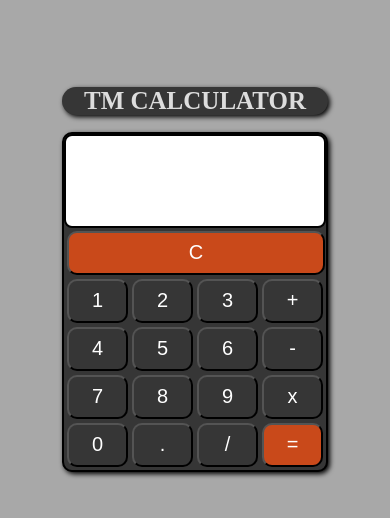
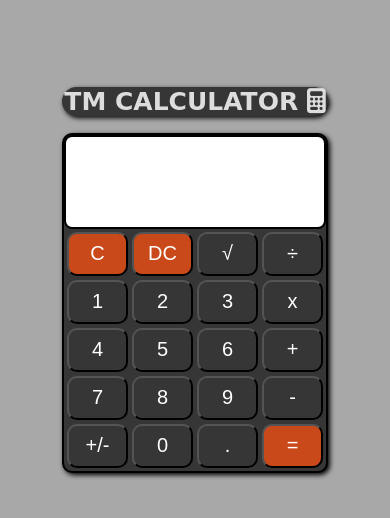
Before and after one commit to Tmmahi/calculator, a plain HTML site: page index.html in a window 390 px wide. Drawn offline with Linux system fonts and the light colour scheme; a web font is replaced by a local one.

Commit message:
dfauhdiu

```diff
--- a/index.html
+++ b/index.html
@@ -7,39 +7,48 @@
   <meta name="viewport" content="width=device-width, initial-scale=1.0">
   <title>calculator</title>
   <link rel="stylesheet" href="style.css">
+  <script src="https://kit.fontawesome.com/8f3d8b9470.js" crossorigin="anonymous"></script>
+  <link rel="preconnect" href="https://fonts.googleapis.com">
+  <link rel="preconnect" href="https://fonts.gstatic.com" crossorigin>
+  <link href="https://fonts.googleapis.com/css2?family=Rampart+One&display=swap" rel="stylesheet">
 </head>
 
 <body>
   <div class="container">
-    <h1>TM CALCULATOR</h1>
+    <h1>TM CALCULATOR <i class="fas fa-calculator"></i></h1>
     <div class="calculator">
       <input type="text" name="screen" id="screen">
       <table>
-        <tr>
+        <tr class="clearcontainer">
           <td><button class="clear">C</button></td>
+          <td><button class="clear">DC</button></td>
+          <td><button>√</button></td>
+          <td><button>÷</button></td>
         </tr>
         <tr>
           <td><button>1</button></td>
           <td><button>2</button></td>
           <td><button>3</button></td>
-          <td><button>+</button></td>
+          <td><button>x</button></td>
+
         </tr>
         <tr>
           <td><button>4</button></td>
           <td><button>5</button></td>
           <td><button>6</button></td>
-          <td><button>-</button></td>
+          <td><button>+</button></td>
         </tr>
         <tr>
           <td><button>7</button></td>
           <td><button>8</button></td>
           <td><button>9</button></td>
-          <td><button>x</button></td>
+          <td><button>-</button></td>
         </tr>
         <tr>
+          <td><button>+/-</button></td>
           <td><button>0</button></td>
           <td><button>.</button></td>
-          <td><button>/</button></td>
+
           <td><button class="soman">=</button></td>
         </tr>
       </table>
--- a/scprit.js
+++ b/scprit.js
@@ -10,8 +10,17 @@ for (item of button) {
       screen.value += buttonText;
     } else if (buttonText == "C") {
       screen.value = "";
+    } else if (buttonText == "÷") {
+      buttonText = "/";
+    } else if (buttonText == "+/-") {
+      buttonText = "";
+      screen.value += buttonText;
     } else if (buttonText == "=") {
       screen.value = eval(screen.value);
+    } else if (buttonText == "√") {
+      screen.value = Math.sqrt(screen.value);
+    } else if (buttonText == "DC") {
+      screen.value = screen.value.slice(0, -1);
     } else {
       screen.value += buttonText;
     }
--- a/style.css
+++ b/style.css
@@ -3,6 +3,7 @@ body {
   align-items: center;
   justify-content: center;
   background-color: rgb(168, 168, 168);
+  font-family: "Rampart One", cursive;
 }
 
 .calculator {
@@ -25,18 +26,18 @@ h1 {
 
 button {
   width: 130px;
-  height: 87px;
+  height: 85px;
   color: #fff;
   background-color: rgb(54, 54, 54);
   outline: none;
-  font-size: 20px;
+  font-size: 35px;
   font-weight: 500;
   border-radius: 10px;
 }
 .clear {
-  width: 410%;
   background-color: rgb(201, 73, 26);
 }
+
 #screen {
   width: 529px;
   height: 107px;
@@ -48,27 +49,18 @@ button {
   background-color: rgb(201, 73, 26);
 }
 
-@media(max-width:590px){
-  body{
+@media (max-width: 590px) {
+  body {
     margin-top: 70px;
   }
   button {
     width: 61px;
     height: 44px;
+    font-size: 20px;
   }
-  .clear {
-    width: 423%;
-  }
+
   #screen {
     width: 254px;
     height: 88px;
+  }
 }
-.calculator {
-  border: 2px solid black;
-  display: inline-block;
-  border-radius: 10px;
-  outline: none;
-  background-color: rgb(54, 54, 54);
-  box-shadow: 2px 2px 5px black;
-}
-}
```
